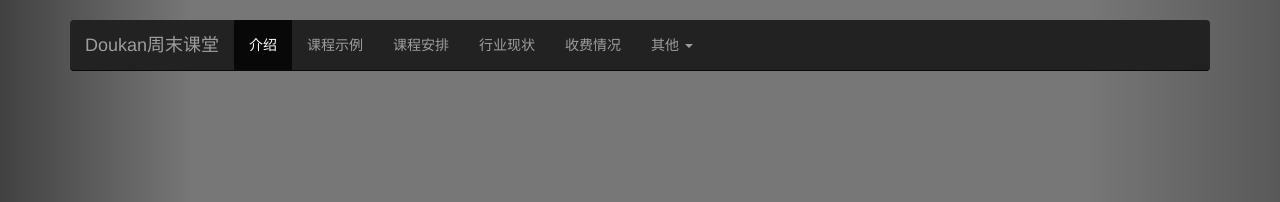
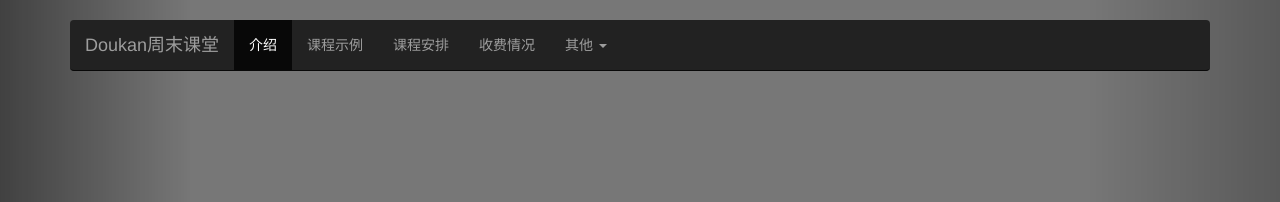
Before and after one commit to guming/myblog, a Jekyll site: the page home.html, which Jekyll copies as it is, in a window 1280 px wide. Shown: the top 202 px of the page. Built offline with Jekyll 4.4.1, drawn with Linux system fonts in a browser that asks for light colours; nearby versions of some CDN libraries.

Commit message:
new page

```diff
--- a/home.html
+++ b/home.html
@@ -47,7 +47,6 @@
                 <li class="active"><a href="#">介绍</a></li>
                 <li><a href="info.html">课程示例</a></li>
                 <li><a href="intro.html">课程安排</a></li>
-                <li><a href="testinfo.html">行业现状</a></li>
                 <li><a href="fee.html">收费情况</a></li>
                 <li class="dropdown">
                   <a href="#" class="dropdown-toggle" data-toggle="dropdown">其他 <span class="caret"></span></a>
```
